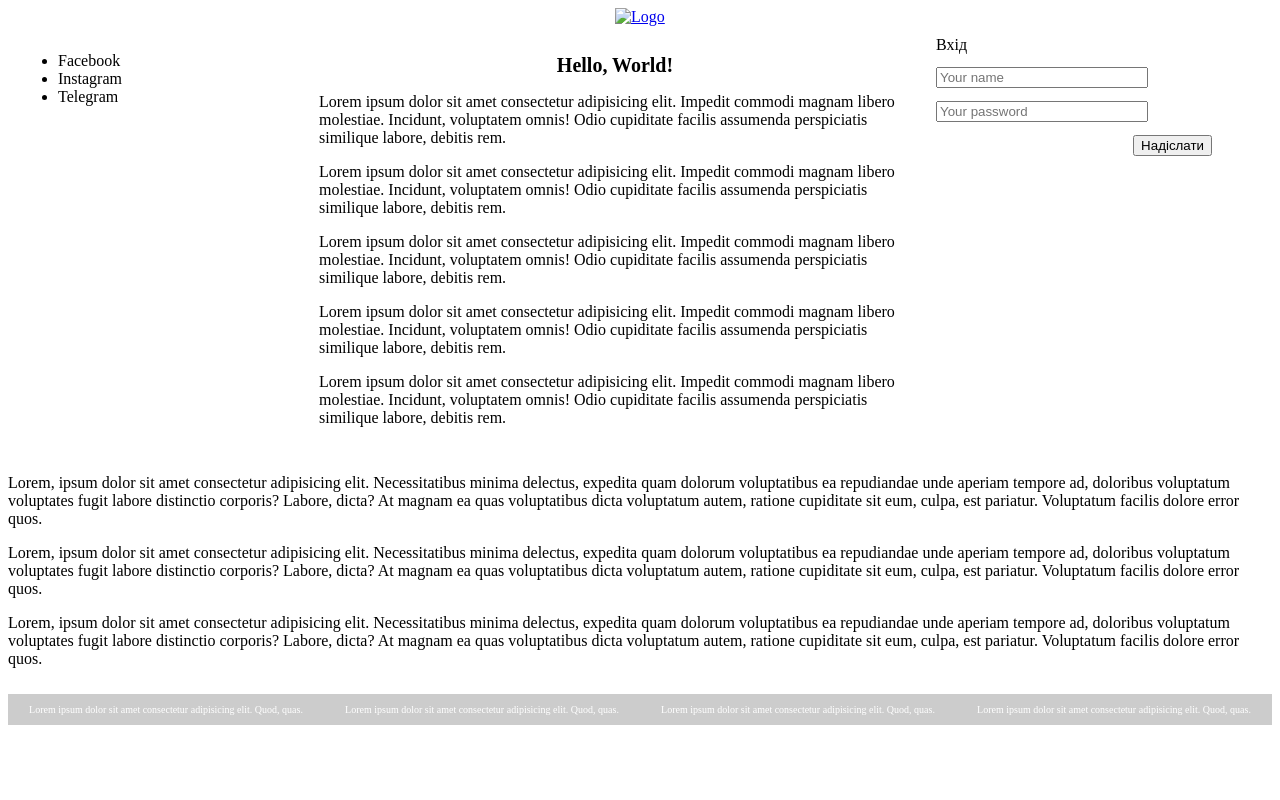
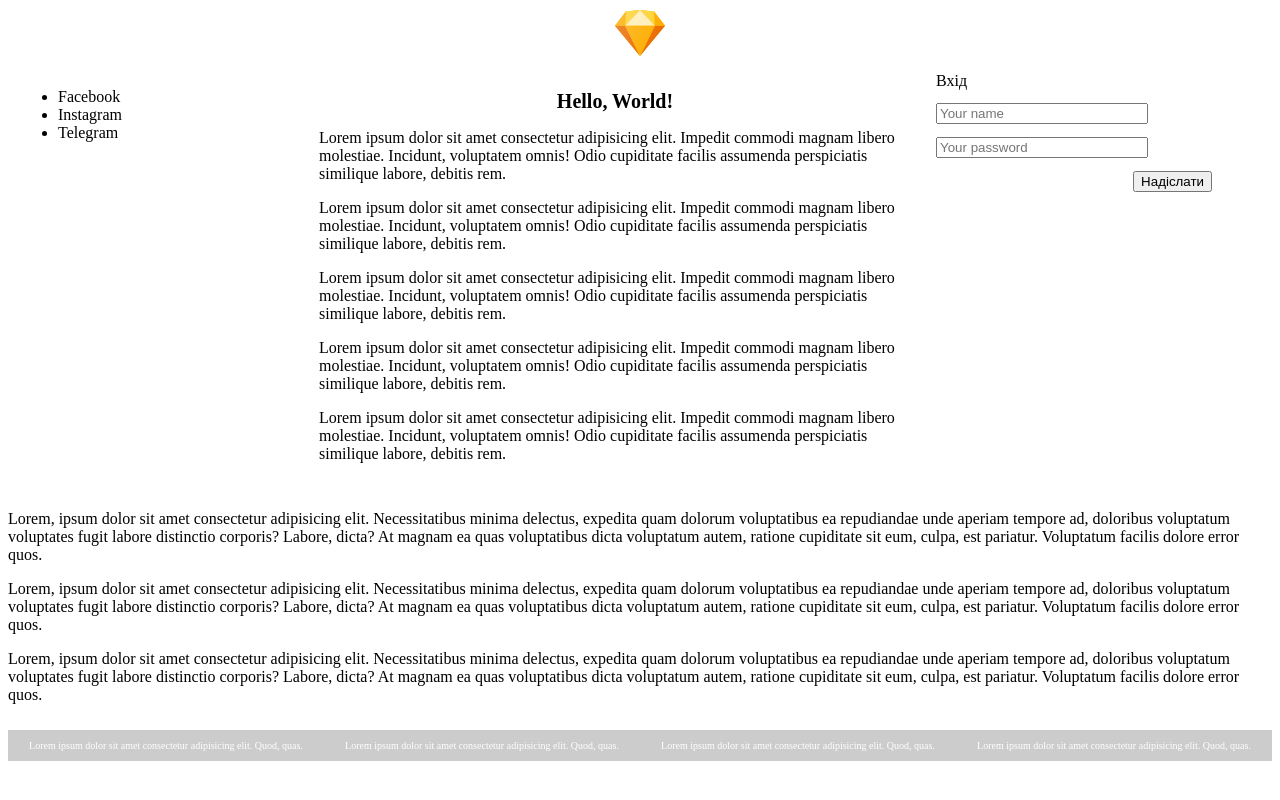
Before and after one commit to IrynaMatviychuk/test-lesson-8, a plain HTML site: page index.html in a window 1280 px wide. Drawn offline with Linux system fonts and the light colour scheme.

Commit message:
add image

```diff
--- a/index.html
+++ b/index.html
@@ -9,7 +9,7 @@
 </head>
 <body>
     <header>
-        <a class="col-1" href="#1"><img src="../logo.svg" alt="Logo"></a>
+        <a class="col-1" href="#1"><img src="logo.svg" alt="Logo"></a>
     </header>
 
     <div class="block">
```
Also changed, not shown: logo.svg (added).
